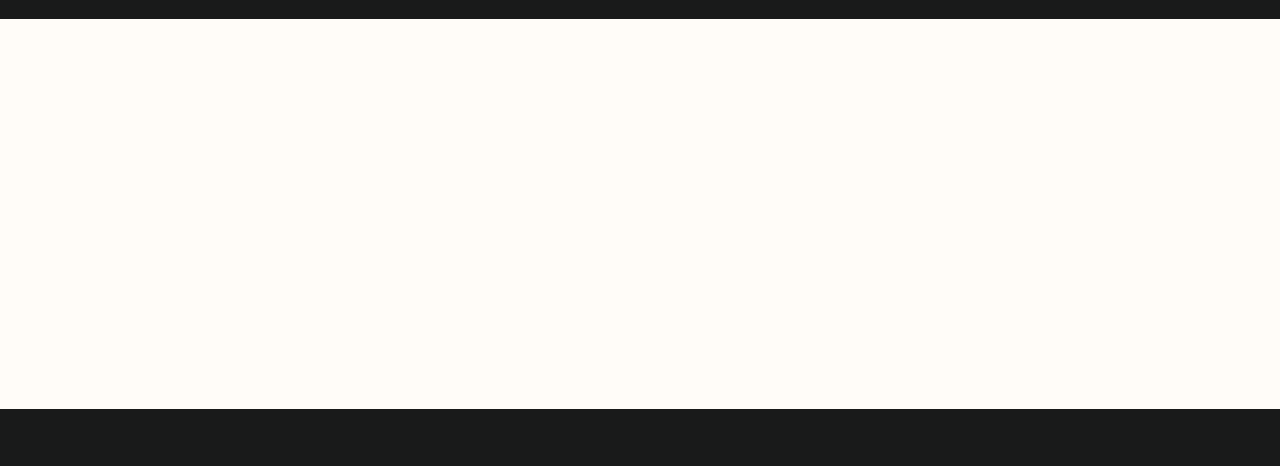
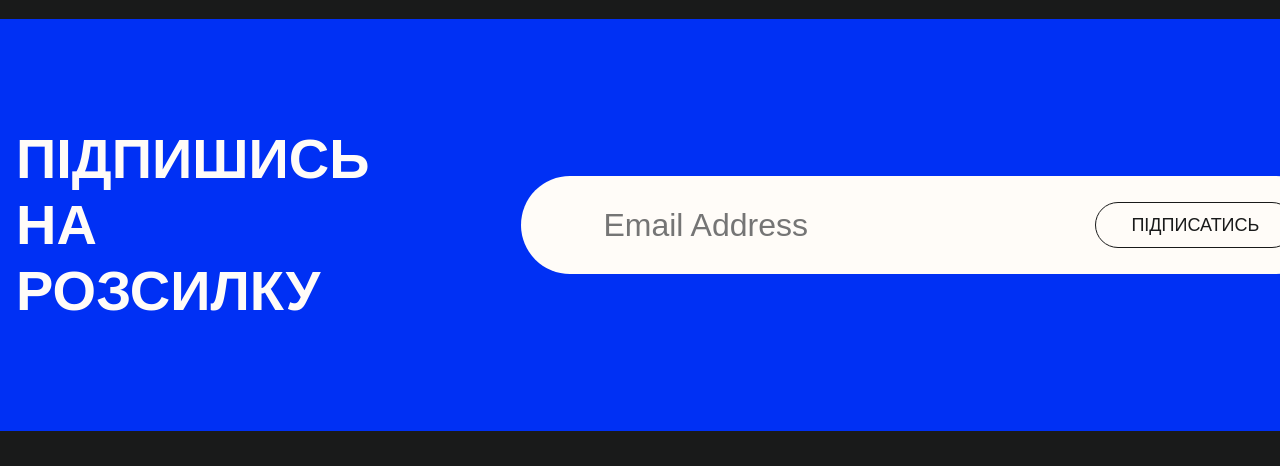
Before and after one commit to anatolicheban/svhm-website, a website built with Vite: page index.html in a window 1280 px wide. Shown: the part 81-547 px from the top of the page. Built offline with nearby package versions, Linux system fonts and the light colour scheme.

Commit message:
first changes

```diff
--- a/index.html
+++ b/index.html
@@ -28,7 +28,19 @@
         </div>
       </header>
       <main class="main">
-
+        <section class="newsletter">
+          <div class="container">
+            <div class="newsletter-box">
+              <h2 class="newsletter-box__title">ПІДПИШИСЬ НА РОЗСИЛКУ</h2>
+              <form class="newsletter-form">
+                <label for="email">
+                  <input class="newsletter-form__email" placeholder="Email Address" type="email" id="email" name="email">
+                </label>
+                <input class="newsletter-form__button" type="submit" value="ПІДПИСАТИСЬ">
+              </form>
+            </div>
+          </div>
+        </section>
       </main>
       <footer class="footer">
         <div class="container">
--- a/src/styles/about.scss
+++ b/src/styles/about.scss
@@ -2,7 +2,6 @@
 
 
 main.main {
-
 
   .contact-us {
 
@@ -62,6 +61,10 @@ main.main {
           outline: none;
         }
 
+        textarea {
+          resize: none;
+        }
+
         &__button {
           outline: none;
           color: $primary-color;
--- a/src/styles/style.scss
+++ b/src/styles/style.scss
@@ -3,6 +3,7 @@
 
 $primary-color: #191A1A;
 $secondary-color: #FFFCF8;
+$blue-color: #0030F4;
 
 * {
   box-sizing: border-box;
@@ -96,6 +97,68 @@ header.header {
 main.main {
   flex: 1 1 auto;
   background: $secondary-color;
+
+  .newsletter {
+
+    padding: 107px 0;
+    background: $blue-color;
+
+    .container {
+      display: flex;
+      justify-content: space-between;
+    }
+
+    .newsletter-box {
+
+      display: flex;
+      align-items: center;
+      gap: 152px;
+
+      &__title {
+        font-size: 3.5rem;
+        line-height: 66px;
+        font-weight: bold;
+        color: $secondary-color;
+      }
+
+      .newsletter-form {
+        display: flex;
+        border-radius: 66px;
+        background: $secondary-color;
+        padding: 26px 30px 26px 80px;
+        gap: 70px;
+
+        label {
+          outline: none;
+          border: none;
+        }
+
+        &__email {
+          font-size: 2rem;
+          color: rgba(25, 26, 26, 0.5);
+          line-height: 44px;
+          outline: none;
+          border: none;
+          background: transparent;
+        }
+
+        &__button {
+          font-size: 1.125rem;
+          color: $primary-color;
+          line-height: 24px;
+          padding: 10px 35px;
+          outline: none;
+          border: 1px solid $primary-color;
+          cursor: pointer;
+          background: transparent;
+          border-radius: 300px;
+        }
+
+      }
+    }
+
+
+  }
 }
 
 footer.footer {
```
Also changed, not shown: about.html (+13 -0 lines).
